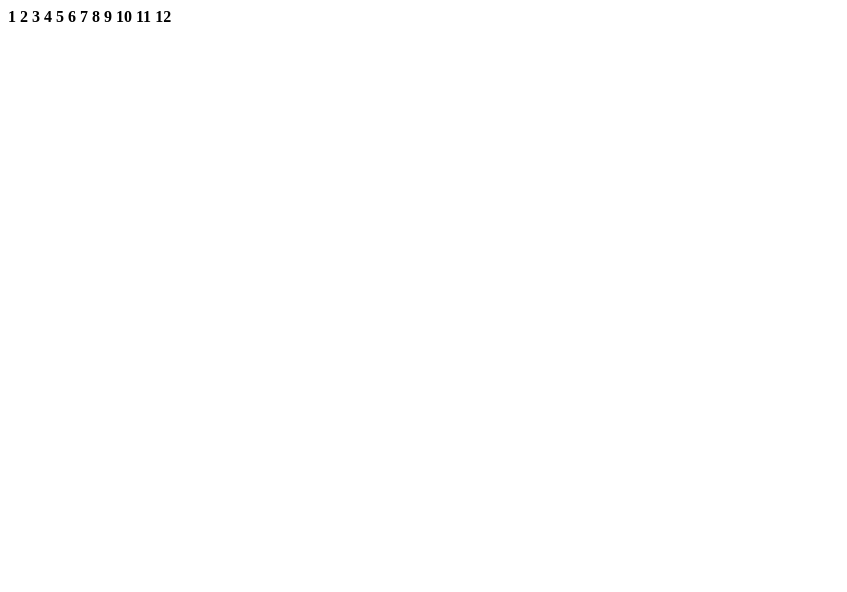
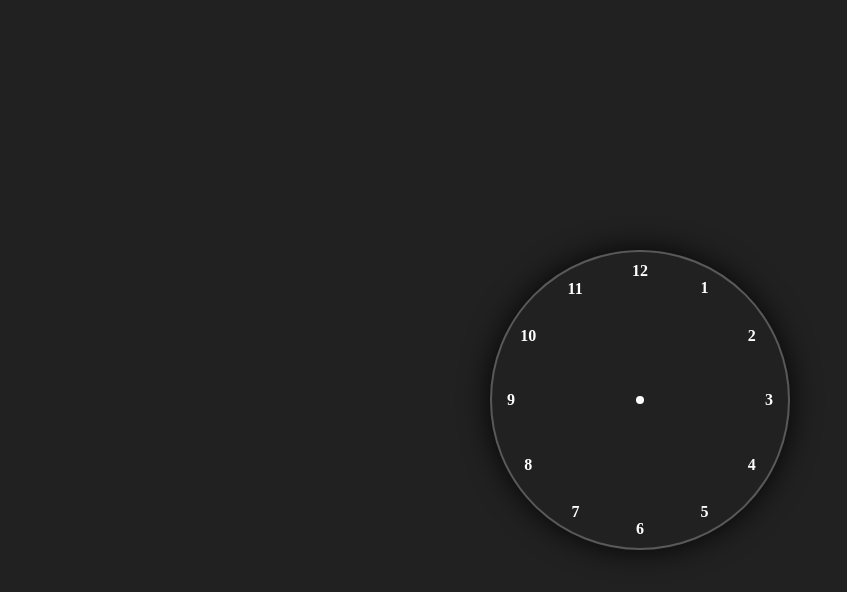
Before and after one commit to Jyoti-Sharma10/AnalogClock, a plain HTML site: page index.html in a window 1280 px wide. Shown: the whole page, without its empty margins (0-847 px from the left). Drawn offline with Linux system fonts and the light colour scheme.

Commit message:
clock design comleted

```diff
--- a/index.html
+++ b/index.html
@@ -4,22 +4,23 @@
     <meta charset="UTF-8">
     <meta name="viewport" content="width=device-width, initial-scale=1.0">
     <title>Analog Clock</title>
+    <link rel="stylesheet" href="style.css">
 </head>
 <body>
     <div class="container">
         <div class="clock">
-            <span><b>1</b></span>
-            <span><b>2</b></span>
-            <span><b>3</b></span>
-            <span><b>4</b></span>
-            <span><b>5</b></span>
-            <span><b>6</b></span>
-            <span><b>7</b></span>
-            <span><b>8</b></span>
-            <span><b>9</b></span>
-            <span><b>10</b></span>
-            <span><b>11</b></span>
-            <span><b>12</b></span>
+            <span style="--i:1"><b>1</b></span>
+            <span style="--i:2"><b>2</b></span>
+            <span style="--i:3"><b>3</b></span>
+            <span style="--i:4"><b>4</b></span>
+            <span style="--i:5"><b>5</b></span>
+            <span style="--i:6"><b>6</b></span>
+            <span style="--i:7"><b>7</b></span>
+            <span style="--i:8"><b>8</b></span>
+            <span style="--i:9"><b>9</b></span>
+            <span style="--i:10"><b>10</b></span>
+            <span style="--i:11"><b>11</b></span>
+            <span style="--i:12"><b>12</b></span>
         </div>
     </div>
 </body>
--- a/style.css
+++ b/style.css
@@ -0,0 +1,50 @@
+* {
+    margin: 0;
+    padding: 0;
+    box-sizing: border-box;
+    color: #ffffff;
+}
+
+body {
+    display: flex;
+    min-height: 100vh;
+    align-items: center;
+    justify-content: center;
+    background-color: #212121;
+}
+
+.container {
+    position: relative;
+}
+
+.clock {
+    width: 300px;
+    height: 300px;
+    border-radius: 50%;
+    border: 2px solid rgba(255, 255, 255, 0.25);
+    box-shadow: 0 0 30px rgba(0, 0, 0, 0.9);
+    display: flex;
+    justify-content: center;
+    align-items: center;
+}
+
+.clock span {
+    position: absolute;
+    transform: rotate(calc(30deg * var(--i)));
+    inset: 12px;
+    text-align: center;
+}
+
+.clock span b {
+    transform: rotate(calc(-30deg * var(--i)));
+    display: inline-block;
+}
+
+.clock::before {
+    content: '';
+    position: absolute;
+    height: 8px;
+    width: 8px;
+    background-color: #ffffff;
+    border-radius: 50%;
+}
```
